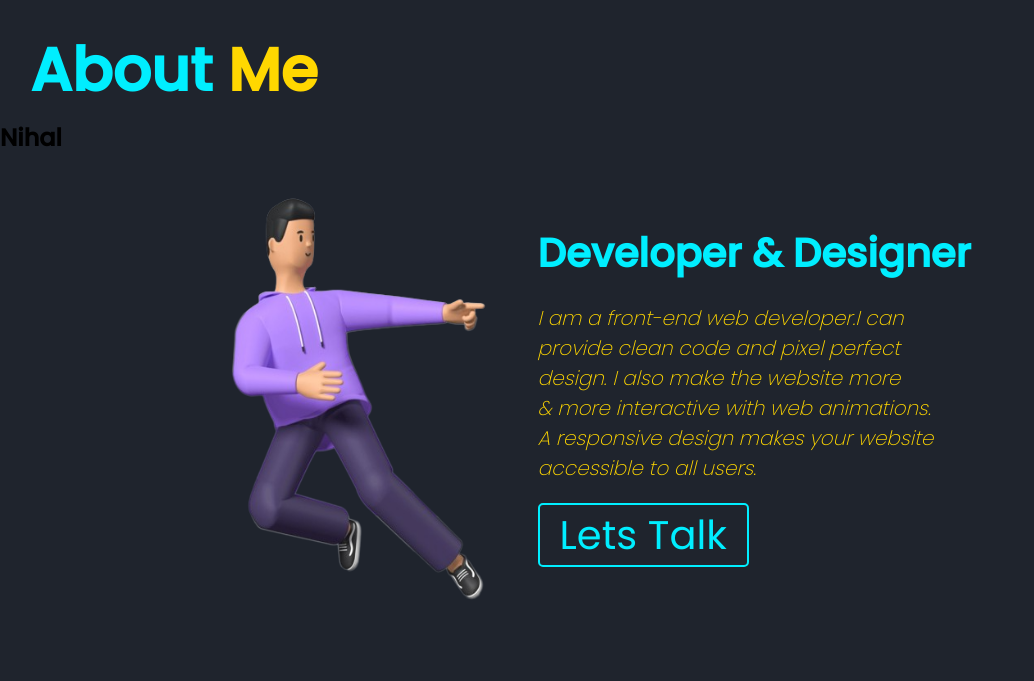
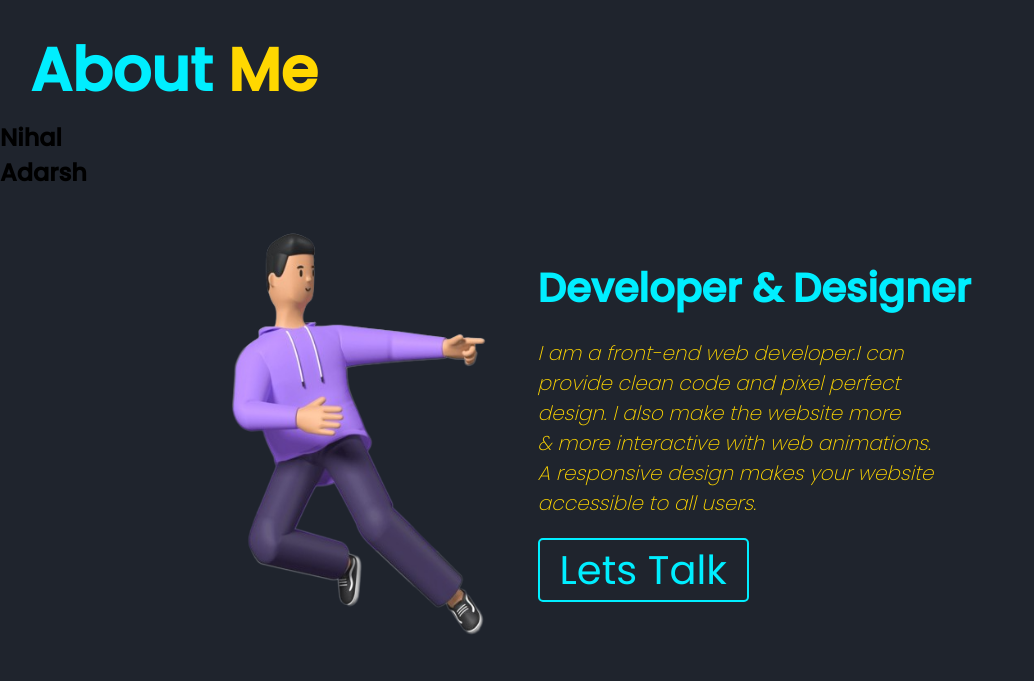
Before and after one commit to Nihal7801/Portfolio, a plain HTML site: page about.html in a window 1280 px wide. Shown: the whole page, without its empty margins (0-1034 px from the left). Drawn offline with Linux system fonts and the light colour scheme.

Commit message:
a new changes

```diff
--- a/about.html
+++ b/about.html
@@ -152,6 +152,7 @@
             </div>
         </header>
         <h1>Nihal</h1>
+        <h1>Adarsh</h1>
         <div class="main1">
             <div class="pic">
                 <img src="images/desktop-2-2-removebg-preview.png" width="400" height="450">
```
